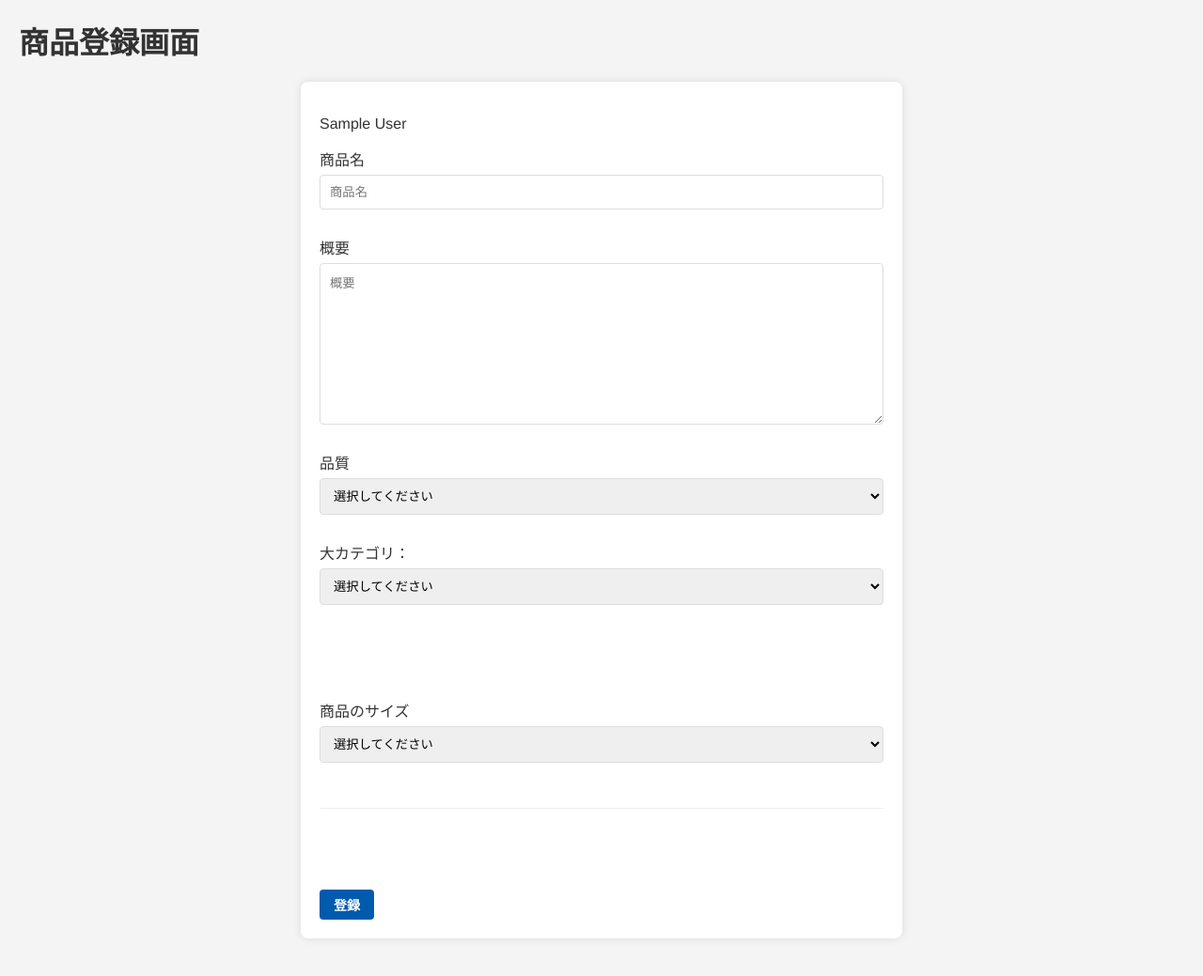
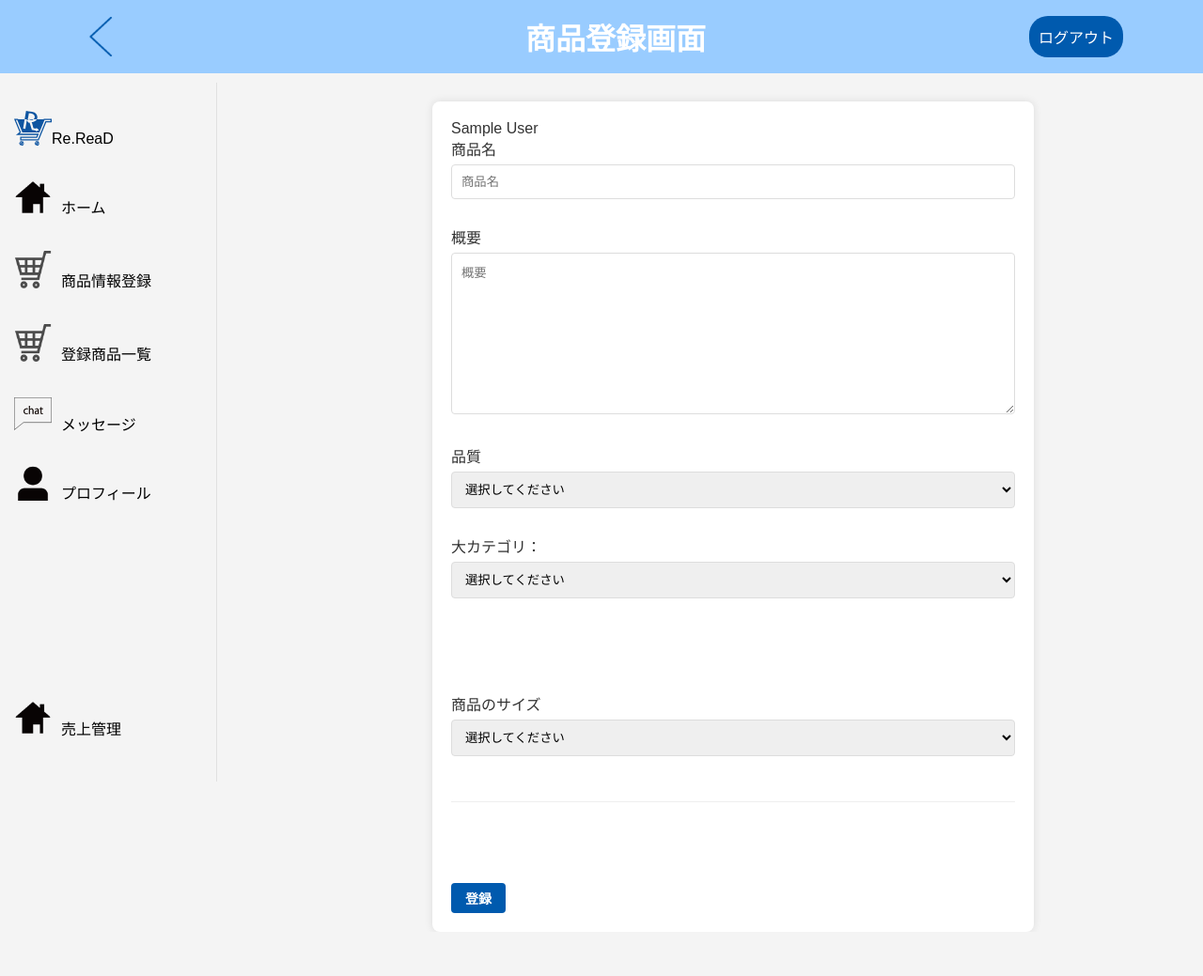
Before and after one commit to meru83/amozon, a PHP site: page /seller/p2_insert.php in a window 1280 px wide. Shown: the whole page at 94% size. After the commit the page ends 972 px from the top, so only its background shows below. Run offline with PHP 8.4, Linux system fonts and the light colour scheme; the visitor is signed in with stand-in values (Sample User, id 1); data comes from the database, SQL or seed files in the repository.

Commit message:
サイドバーつけた

```diff
--- a/css/p2style.css
+++ b/css/p2style.css
@@ -2,8 +2,6 @@
 body {
     font-family: 'Helvetica', sans-serif;
     background-color: #f4f4f4;
-    margin: 0;
-    padding: 20px;
     color: #333;
 }
 
--- a/seller/img_insert.php
+++ b/seller/img_insert.php
@@ -51,7 +51,7 @@ if(isset($_SESSION['seller_id'])){
 <body>
     <div id="header" class="header">
         <div class="back"><div class="backBtn" onclick="history.back()"><img src="../img/return_left.png" style="width:100%;"></div></div>
-        <h1 class="h1_White">トップページ</h1>
+        <h1 class="h1_White">商品登録途中</h1>
         <?=$foo?>
     </div>
 
@@ -197,4 +197,5 @@ function getColor($conn, $color_code){
 </form>
 </div>
 </div>
+</body>
 </html>
--- a/seller/p2_insert.php
+++ b/seller/p2_insert.php
@@ -16,10 +16,71 @@ include "../db_config.php";
 session_regenerate_id(TRUE);
 $seller_id = $_SESSION['seller_id'];
 $sellerName = $_SESSION['sellerName'];
+
+if(isset($_SESSION['seller_id'])){
+    $foo = <<<END
+    <div style="width:100%; text-align: right; height: fit-content;">
+    <form action="seller_out.php" method="post">
+        <input type="submit" name="logout" class="log_out" value="ログアウト">
+    </form>
+    </div>
+    END;
+}else{
+    $foo = <<<END
+    <div class="New_log">
+        <a href="seller.php"><div class="log_style">新規登録</div></a>
+        <a href="seller_log.php"><div class="log_style rightM">ログイン</div></a>
+    </div>
+    END;
+}
 ?>
 
+<!DOCTYPE html>
+<html lang="ja">
+<head>
+<link rel="stylesheet" href="../css/Amozon_insta.css">
 <link rel="stylesheet" href="../css/p2style.css">
-<h1>商品登録画面</h1>
+</head>
+<body>
+    <div id="header" class="header">
+        <div class="back"><div class="backBtn" onclick="history.back()"><img src="../img/return_left.png" style="width:100%;"></div></div>
+        <h1 class="h1_White">商品登録画面</h1>
+        <?=$foo?>
+    </div>
+
+    <div class="Amozon-container">
+
+    <!-- Left Side Menu -->
+    <div class="Amozon-container">
+    <!-- Left Side Menu -->
+    <div class="left-menu">
+        <div>
+            <ul class="menu-list">
+                <li class="menu-item-logo"><a href=""><img src="../img/cart_dake.svg" class="logo"><span class="menu-item-text-logo">Re.ReaD</span></a></li>
+                <li class="menu-item"><a href="seller_top.php"><img src="../img/home.png" class="logo"><span class="menu-item-text">ホーム</span></a></li>
+                <li class="menu-item"> <a href="p2_insert.php"><img src="../img/cart.png" class="logo"><span class="menu-item-text">商品情報登録</span></a></li>
+                <li class="menu-item"> <a href="seller_products.php"><img src="../img/cart.png" class="logo"><span class="menu-item-text">登録商品一覧</span></a></li>
+                <?php
+                if(isset($_SESSION['seller_id'])){
+                    echo '<li class="menu-item"><a href="../chat_rooms.php"><img src="../img/chat2.svg" class="logo"></span><span class="menu-item-text-chat">メッセージ</span></a></li>';
+                }else{
+                    echo '<li class="menu-item"><a href="seller.php"><img src="../img/chat2.svg" class="logo"></span><span class="menu-item-text-chat">メッセージ</span></a></li>';
+                }
+                ?>
+                <li class="menu-item"><a href="seller_home.php"><img src="../img/hito.png" class="logo"><span class="menu-item-text">プロフィール</span></a></li>
+                <!--log--->
+            </ul>
+        </div>
+        <div>
+            <ul class="menu-list-bottom">
+            <li class="menu-item"><a href="../py/rireki.php"><img src="../img/home.png" class="logo"><span class="menu-item-text">売上管理</span></a></li>
+
+            </ul>
+        </div>
+    </div>
+
+    <div class="right-content">
+
     <?php
     if(isset($_GET['error'])){
         $error_message = $_GET['error'];
```
Lines whose indentation alone changed are shown as unchanged.
